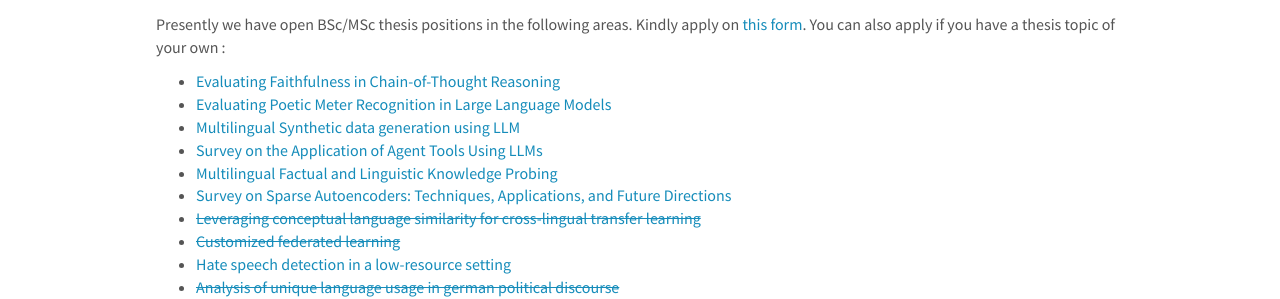
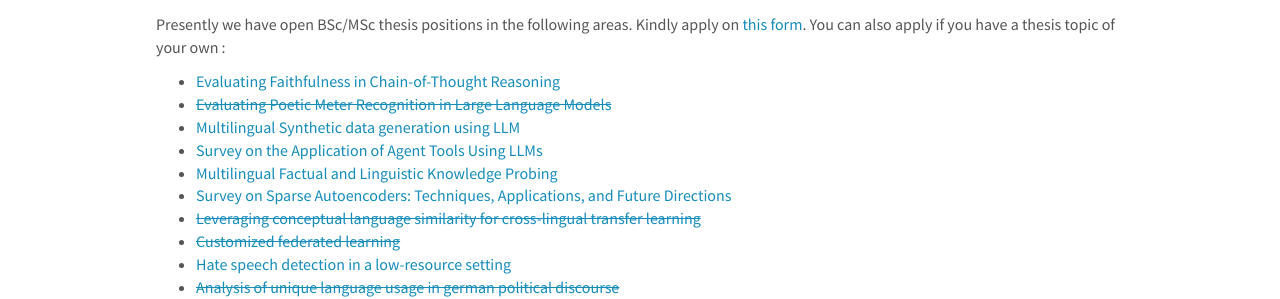
Before and after one commit to cisnlp/cisnlp.github.io, a Jekyll site: the page built from _pages/openings.md, in a window 1280 px wide. Shown: the part 437-736 px from the top of the page. Built offline with Jekyll 4.4.1, drawn with Linux system fonts in a browser that asks for light colours; nearby versions of some CDN libraries; comment, search, counter and statistics services are not loaded.

```diff
--- a/_pages/openings.md
+++ b/_pages/openings.md
@@ -24,7 +24,7 @@ Feb 26 for BSc thesis
 Presently we have open BSc/MSc thesis positions in the following areas. Kindly apply on [this form](https://tinyurl.com/y2otyv2b). You can also apply if you have a thesis topic of your own :
 
 - [Evaluating Faithfulness in Chain-of-Thought Reasoning]({{ site.baseurl }}/thesis_proposals/2024/Ali-2024-Project-1.pdf)
-- [Evaluating Poetic Meter Recognition in Large Language Models]({{ site.baseurl }}/thesis_proposals/2025/Amir-2025-Project-1.pdf)
+- [~~Evaluating Poetic Meter Recognition in Large Language Models~~]({{ site.baseurl }}/thesis_proposals/2025/Amir-2025-Project-1.pdf)
 - [Multilingual Synthetic data generation using LLM]({{ site.baseurl }}/thesis_proposals/2025/Chunlan-2025-Project-1.pdf)
 - [Survey on the Application of Agent Tools Using LLMs]({{ site.baseurl }}/thesis_proposals/2025/Chunlan-2025-Project-2.pdf)
 - [Multilingual Factual and Linguistic Knowledge Probing]({{ site.baseurl }}/thesis_proposals/2025/Dawar-2025-Project-1.pdf)
```
